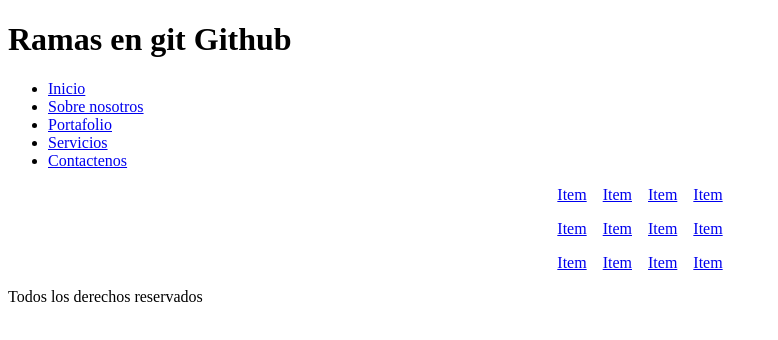
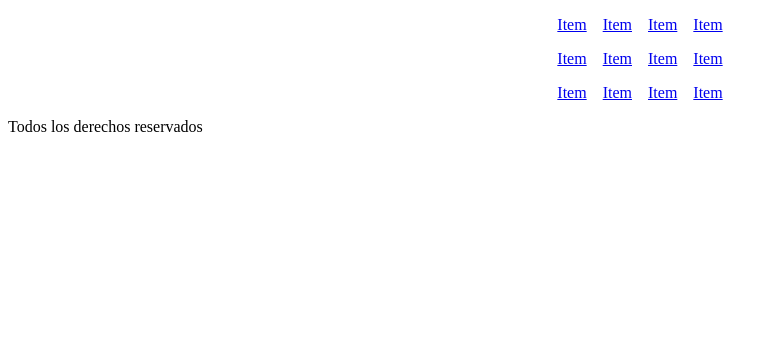
Before and after one commit to mady-steven01/testing, a plain HTML site: page index.html in a window 1280 px wide. Shown: the whole page, without its empty margins (0-778 px from the left). Drawn offline with Linux system fonts and the light colour scheme.

Commit message:
Elimina Header

```diff
--- a/index.html
+++ b/index.html
@@ -7,18 +7,6 @@
     <link rel="stylesheet" href="./css/main.css">
 </head>
 <body>
-    <header class="header">
-        <h1> Ramas en git Github</h1>
-        <nav>
-            <ul class="main-menu">
-                <li><a href="#">Inicio</a></li>
-                <li><a href="#">Sobre nosotros</a></li>
-                <li><a href="#">Portafolio</a></li>
-                <li><a href="#">Servicios</a></li>
-                <li><a href="#">Contactenos</a></li>
-            </ul>
-        </nav>
-    </header>
 
     <footer class="footer">
         <ul class="widget widget-1">
```
